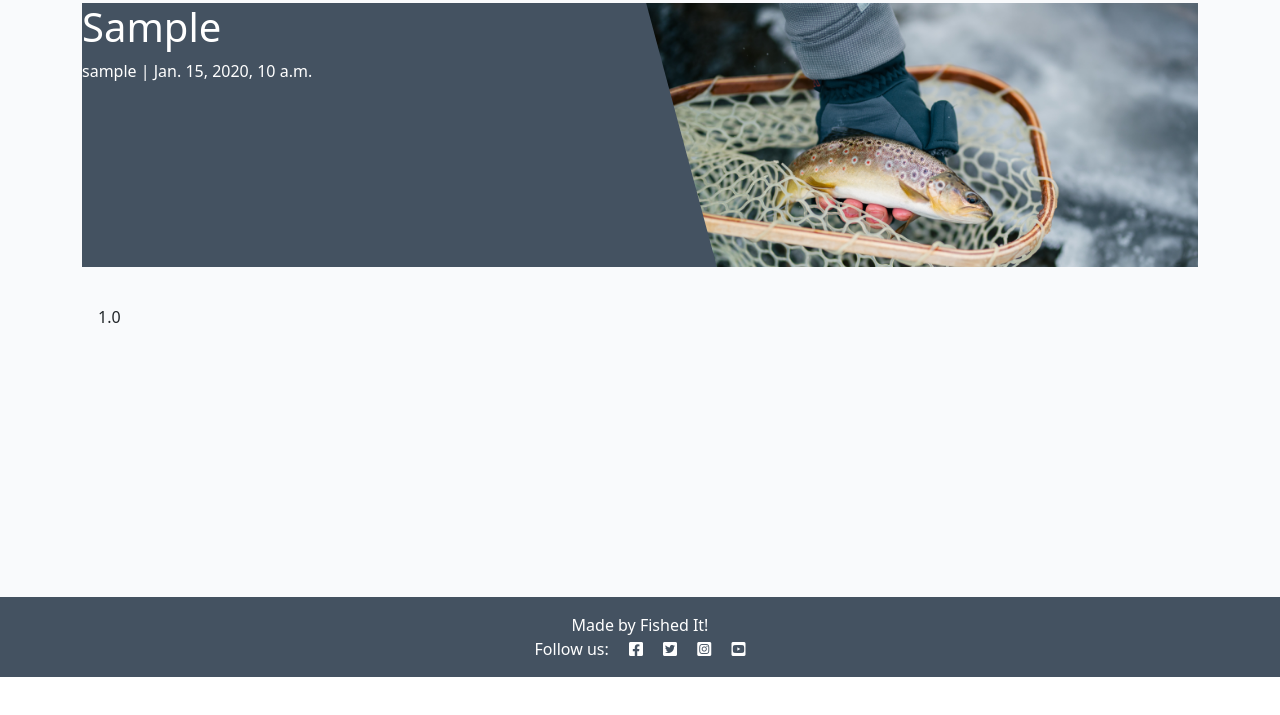
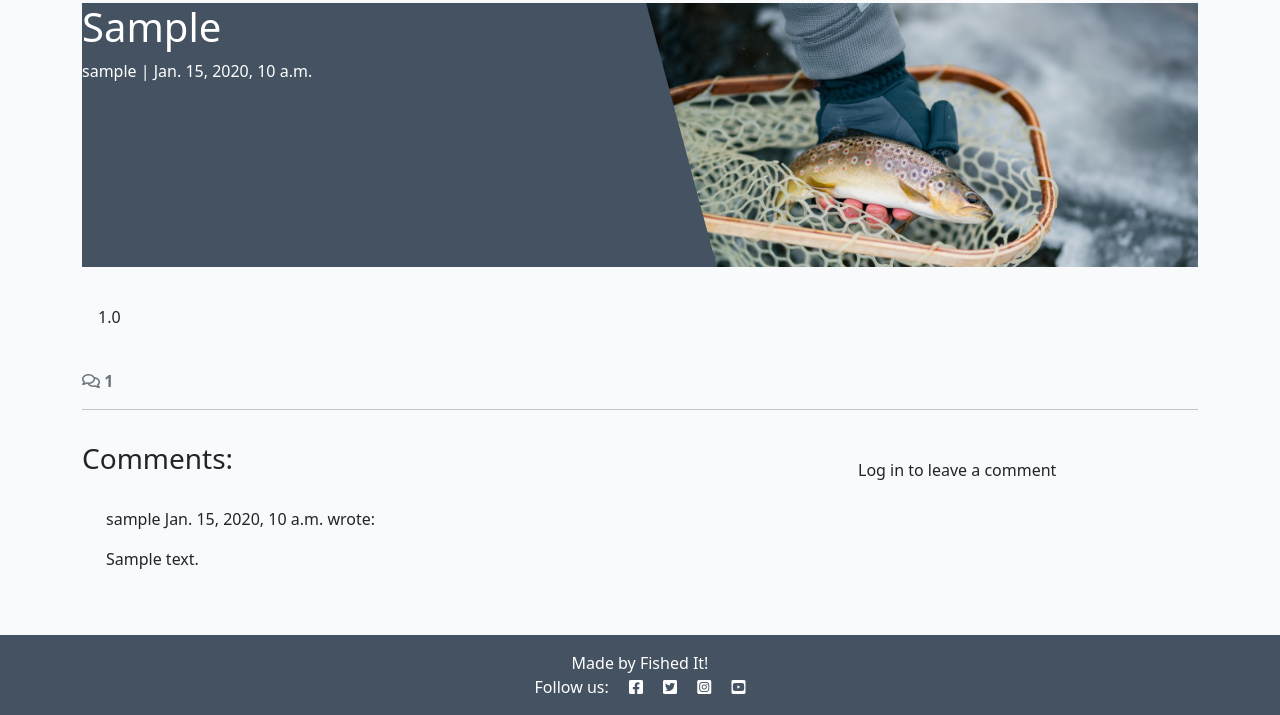
Before and after one commit to alexelbert/fished-it, a Django app: a page that uses catches/templates/catches/catch_detail.html in a window 1280 px wide. Shown: the part 123-838 px from the top of the page. Before the commit the page ends 800 px from the top, so only its background shows below. Run offline with Django 5.2, Linux system fonts and the light colour scheme; tables that the repository leaves empty hold one stand-in row (values such as "Sample post"); parts of the project's set-up code (start-up, migrations or seed data) failed here and were passed over; some libraries are stand-ins or nearby versions.

Commit message:
Added html to display comments with delete/edit, confirmation modal.

```diff
--- a/catches/templates/catches/catch_detail.html
+++ b/catches/templates/catches/catch_detail.html
@@ -1,5 +1,8 @@
-{% extends 'base.html' %} {% block content %}
+{% extends 'base.html' %}
 {% load static %}
+{% load crispy_forms_tags %}
+
+{% block content %}
 
 <div class="masthead">
     <div class="container">
@@ -29,6 +32,101 @@
             </div>
         </div>
     </div>
+      <!-- Displaying count of comments -->
+  <div class="row">
+    <div class="col-12">
+      <strong class="text-secondary">
+        <i class="far fa-comments"></i> {{ comment_count }}
+      </strong>
+    </div>
+    <div class="col-12">
+      <hr>
+    </div>
+  </div>
+  <!-- Displaying Comments -->
+  <div class="row">
+    <div class="col-md-8 card mb-4  mt-3 ">
+      <h3>Comments:</h3>
+      <div class="card-body">
+        <!-- We want a for loop inside the empty control tags
+          to iterate through each comment in comments -->
+        {% for comment in comments %}
+        <div class="p-2 comments
+          {% if not comment.approved and comment.author == user %}
+          faded{% elif not comment.approved %} d-none{% endif %}">
+          <p class="font-weight-bold">
+            {{ comment.author }}
+            <span class="font-weight-normal">
+              {{ comment.created_on }}
+            </span> wrote:
+          </p>
+          <div id="comment{{ comment.id }}">
+            {{ comment.body | linebreaks }}
+          </div>
+          {% if not comment.approved and comment.author == user %}
+          <p class="approval">
+            This comment is awaiting approval
+          </p>
+          {% endif %}
+          {% if user.is_authenticated and comment.author == user %}
+          <button class="btn btn-delete"
+            comment_id="{{ comment.id }}">Delete</button>
+          <button class="btn btn-edit"
+            comment_id="{{ comment.id }}">Edit</button>
+          {% endif %}
+        </div>
+        <!-- Our for loop ends here -->
+        {% endfor %}
+      </div>
+    </div>
+    <!-- Creating New Comments -->
+    <div class="col-md-4 card mb-4 mt-3">
+        <div class="card-body">
+            {% if user.is_authenticated %}
+              <h3>Leave a comment:</h3>
+              <p>Posting as: {{ user.username }}</p>
+              <form id="commentForm" method="post"
+                style="margin-top: 1.3em;">
+                {{ comment_form | crispy }}
+                {% csrf_token %}
+                <button id="submitButton" type="submit"
+                  class="btn btn-signup btn-lg">Submit</button>
+            </form>
+            {% else %}
+            <p>Log in to leave a comment</p>
+            {% endif %}
+        </div>
+    </div>
+  </div>
+</div>
+
+<!-- Delete confirmation modal -->
+<div class="modal fade" id="deleteModal" tabindex="-1"
+  aria-labelledby="deleteModalLabel" aria-hidden="true">
+  <div class="modal-dialog">
+    <div class="modal-content">
+      <div class="modal-header">
+        <h5 class="modal-title"
+          id="deleteModalLabel">Delete comment?</h5>
+        <button type="button" class="btn-close"
+          data-bs-dismiss="modal" aria-label="Close"></button>
+      </div>
+      <div class="modal-body">
+        Are you sure you want to delete your comment?
+        This action cannot be undone.
+      </div>
+      <div class="modal-footer">
+        <button type="button" class="btn btn-secondary"
+          data-bs-dismiss="modal">Close</button>
+        <a id="deleteConfirm" href="#" class="btn
+          btn-danger">Delete</a>
+      </div>
+    </div>
+  </div>
 </div>
 
 {% endblock content %}
+
+{% block extras %}
+<script src="{% static 'js/comments.js' %}"></script>
+{% endblock %}
```
